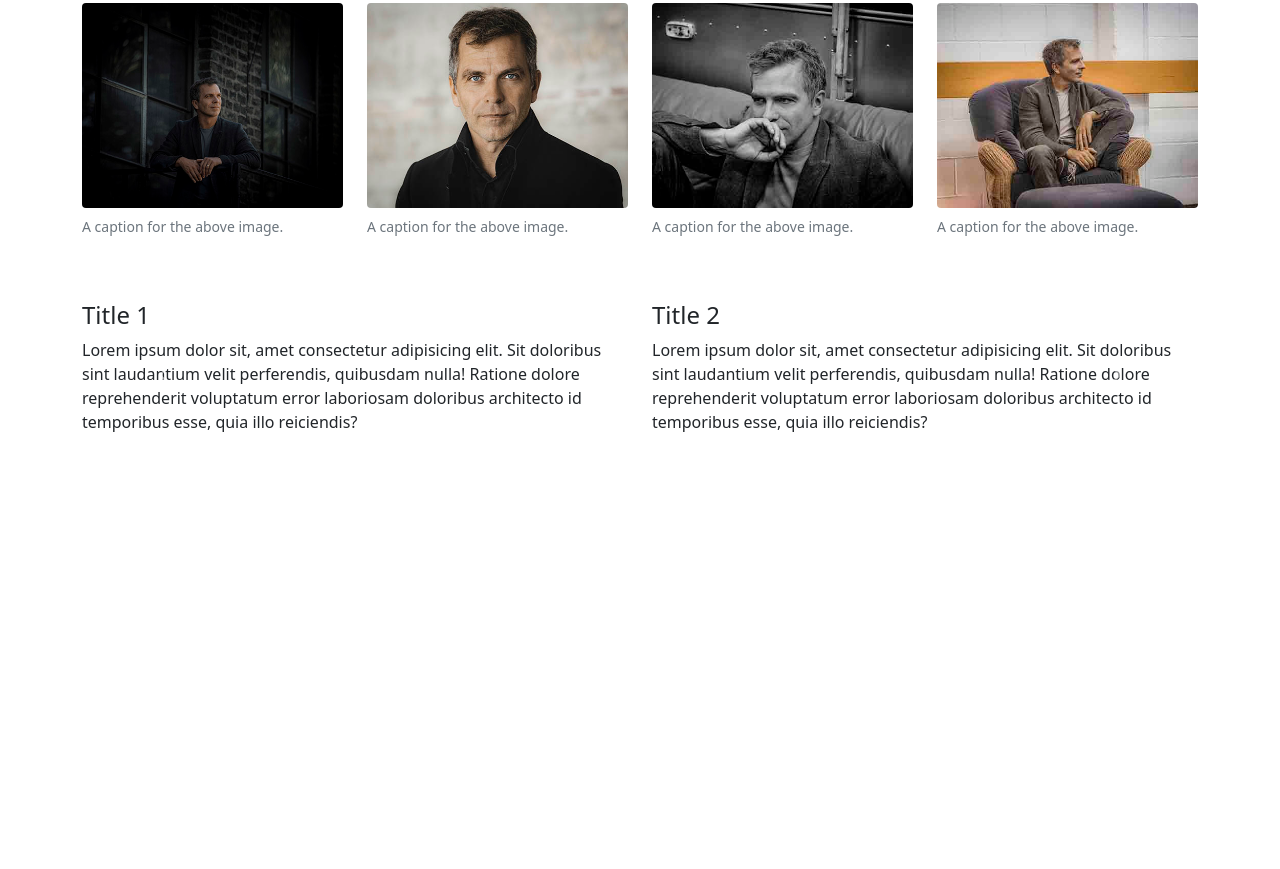
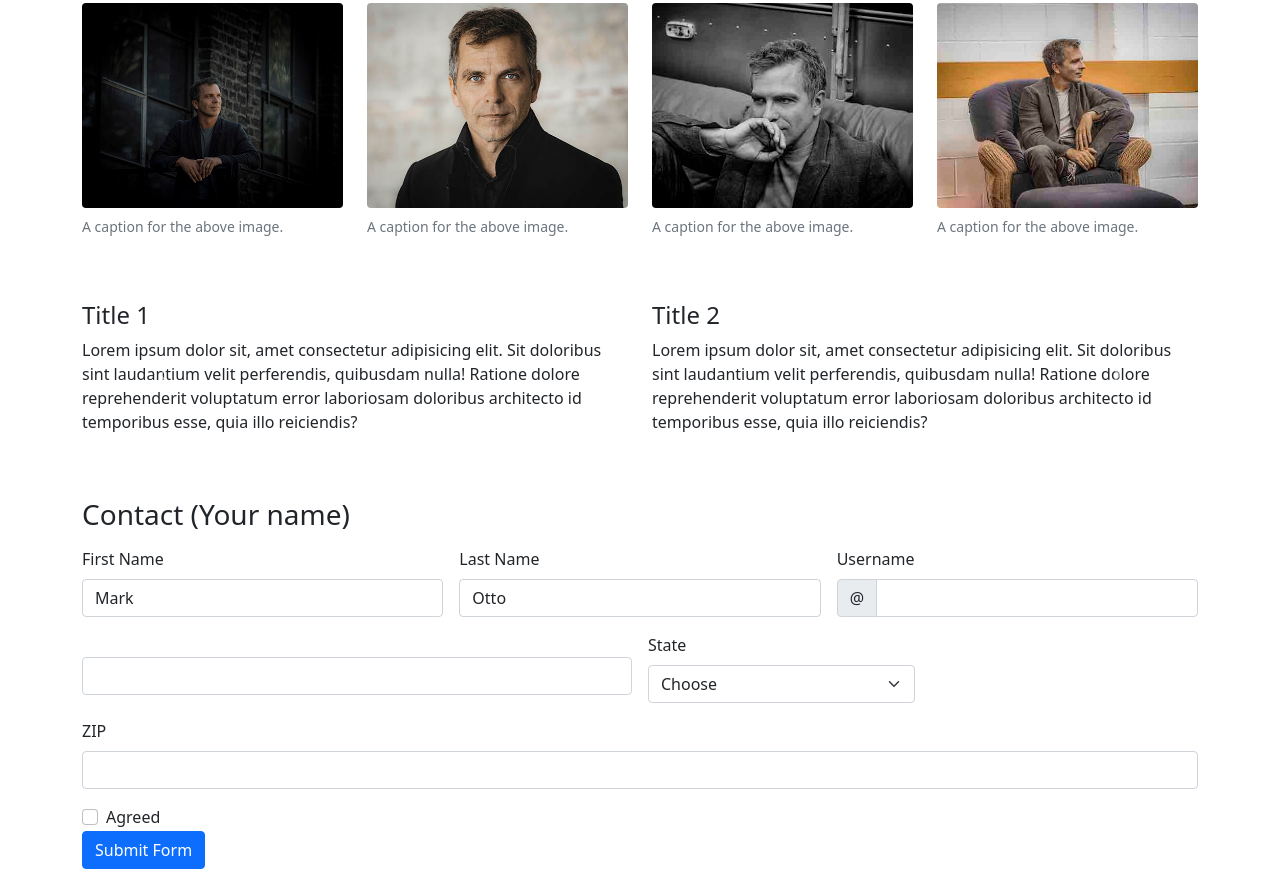
Before and after one commit to ProgrammerAditya36/BlogWebsite, a plain HTML site: page index.html in a window 1280 px wide. Shown: the part 749-1618 px from the top of the page. Before the commit the page ends 1199 px from the top, so only its background shows below. Drawn offline with nearby package versions, Linux system fonts and the light colour scheme.

Commit message:
Form Completion

```diff
--- a/index.html
+++ b/index.html
@@ -237,11 +237,92 @@
         </div>
       </div>
     </section>
+    <section class="contact mt-5">
+      <div class="container">
+<h3 class="mb-3">Contact (Your name)</h3>
+<form action="" class="row g-3 needs-validation" novalidate>
+  <div class="col-md-4">
+    <label for="name1" class="form-label">First Name</label>
+    <input type="text" id="name1" class="form-control" value="Mark" required>
+    <div class="valid-feedback">
+      Looks good!
+    </div>
+  </div>
+  <div class="col-md-4">
+    <label for="name2" class="form-label">Last Name</label>
+    <input type="text" id="name2" class="form-control" value="Otto">
+    <div class="valid-feedback">
+      Looks good!
+    </div>
+  </div>
+  <div class="col-md-4">
+    <label for="username" class="form-label">Username</label>
+    <div class="input-group has-validation">
+      <span class="input-group-text">@</span>
+      <input type="text" class="form-control" id="username" required>
+      <div class="invalid-feedback">
+        Choose a correct username
+      </div>
+    </div>
+  </div>
+  <div class="col-md-6">
+    <label for="city" class="form-label"></label>
+    <input type="text"  id="city" class="form-control">
+    <div class="invalid-feedback">
+      Choose a city
+    </div>
+  </div>
+  <div class="col-md-3">
+    <label for="selectarea" class="form-label">State</label>
+    <select name="" id="selectarea" class="form-select">
+      <option value="">Choose</option>
+      <option value="">...</option>
+    </select>
+  </div>
+  <div class="md-3">
+    <label for="zip" class="form-label">ZIP</label>
+    <input type="text" id="zip" class="form-control">
+  </div>
+  <div class="col-12">
+    <div class="form-check">
+      <input type="checkbox" name="" id="check" class="form-check-input">
+      <label for="check" class="form-check-label">Agreed</label>
+    </div>
+    <div class="col-12">
+      <button type="submit" class="btn btn-primary">Submit Form</button>
+    </div>
+  </div>
+</form>
+      </div>
+    </section>
+
     <!-- JS  -->
     <script
       src="https://cdn.jsdelivr.net/npm/bootstrap@5.0.2/dist/js/bootstrap.bundle.min.js"
       integrity="sha384-MrcW6ZMFYlzcLA8Nl+NtUVF0sA7MsXsP1UyJoMp4YLEuNSfAP+JcXn/tWtIaxVXM"
       crossorigin="anonymous"
     ></script>
+    <script>
+      // Example starter JavaScript for disabling form submissions if there are invalid fields
+(function () {
+  'use strict'
+
+  // Fetch all the forms we want to apply custom Bootstrap validation styles to
+  var forms = document.querySelectorAll('.needs-validation')
+
+  // Loop over them and prevent submission
+  Array.prototype.slice.call(forms)
+    .forEach(function (form) {
+      form.addEventListener('submit', function (event) {
+        if (!form.checkValidity()) {
+          event.preventDefault()
+          event.stopPropagation()
+        }
+
+        form.classList.add('was-validated')
+      }, false)
+    })
+})()
+    </script>
   </body>
 </html>
```
